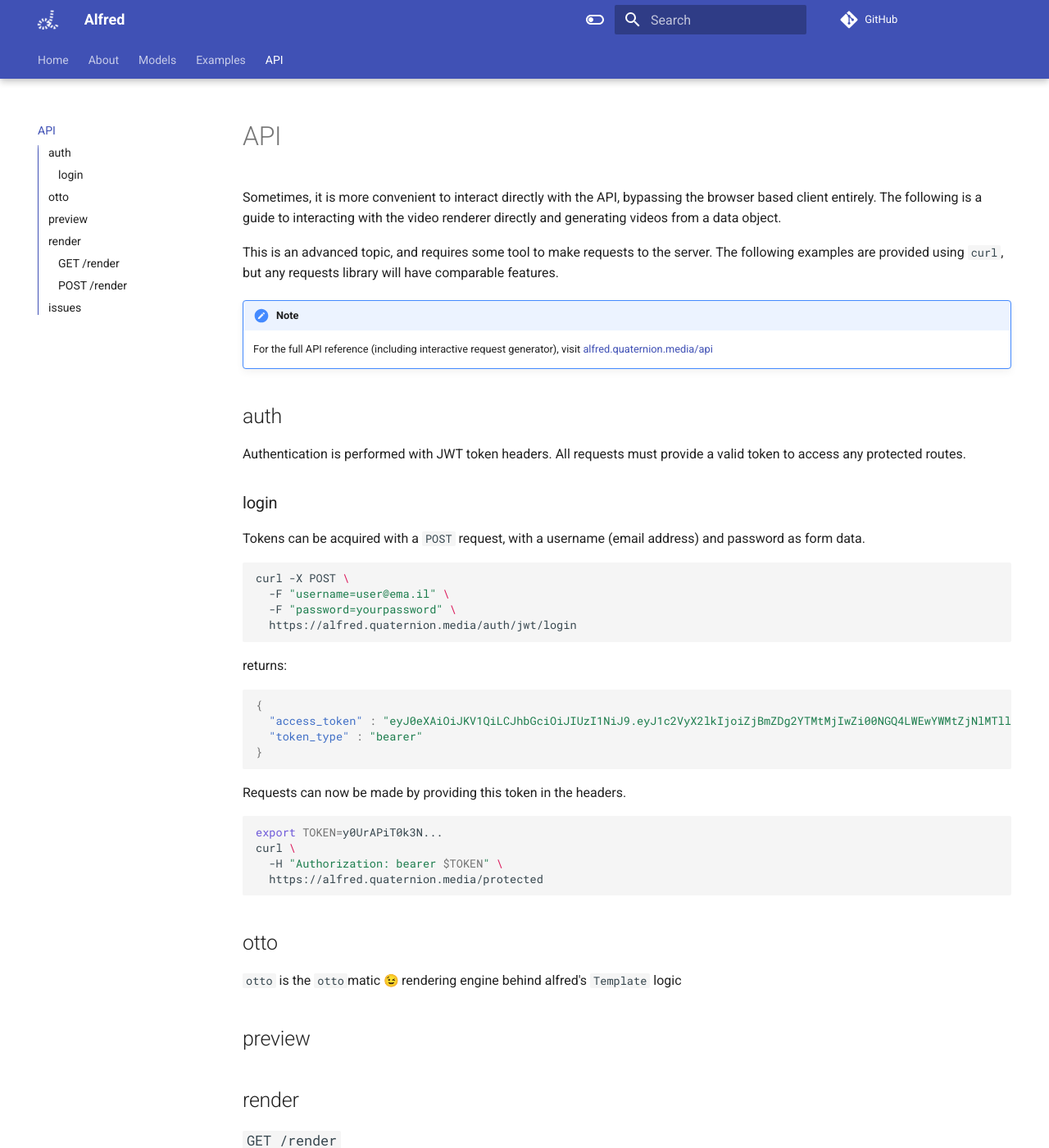
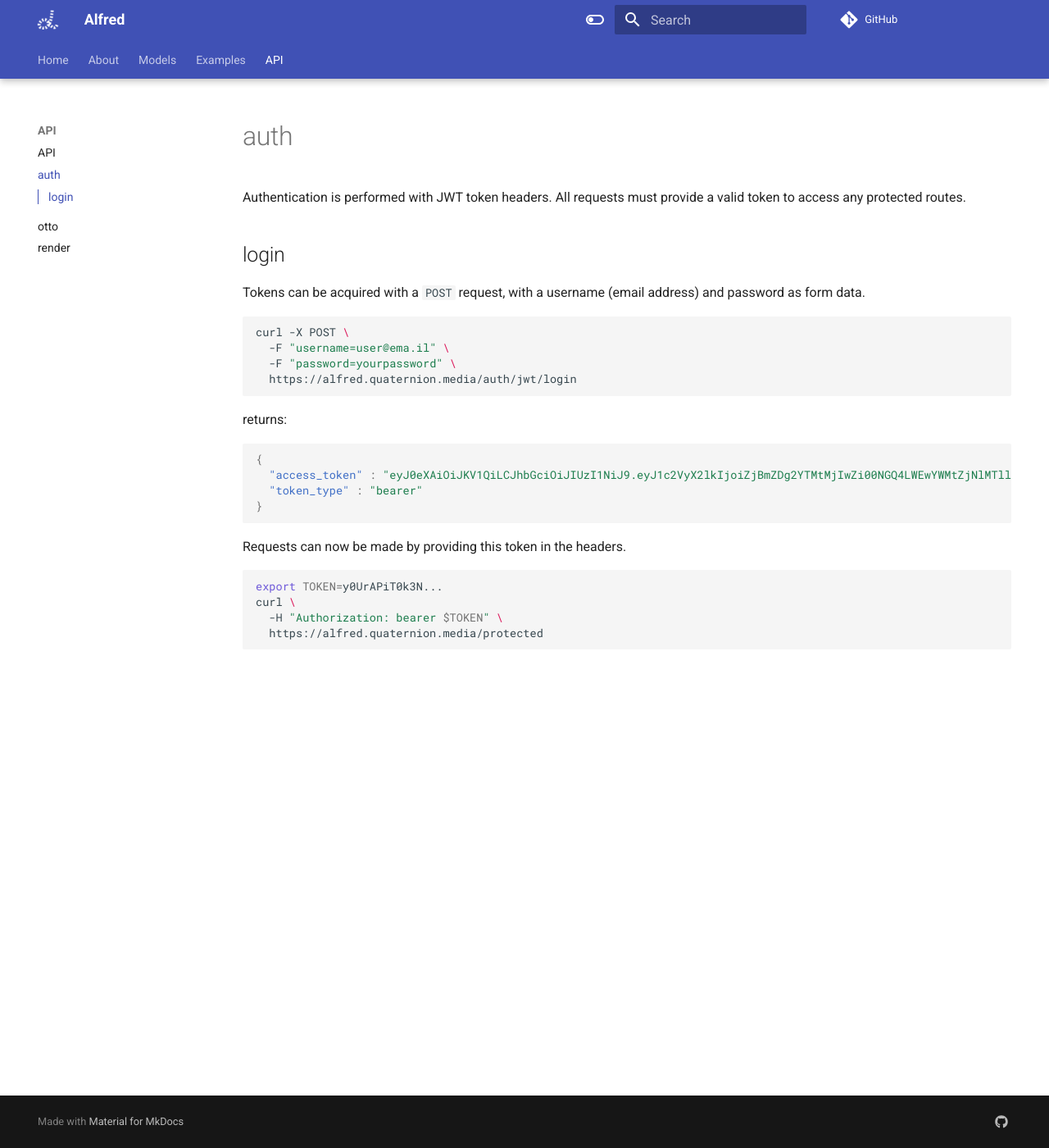
Before and after one commit to quaternionmedia/alfred, an MkDocs documentation site: the page built from docs/api/auth.md, in a window 1280 px wide and 1400 px high. Shown: the whole window at 82% size. Built offline with MkDocs 1.6.1 and Material for MkDocs 9.7.7, drawn with Linux system fonts in a browser that asks for light colours; emoji names are drawn with the system emoji font; comment, search, counter and statistics services are not loaded; some of the changed text lies outside the part shown.

````diff
--- a/docs/api.md
+++ b/docs/api/auth.md
@@ -1,15 +1,7 @@
-# API
-Sometimes, it is more convenient to interact directly with the API, bypassing the browser based client entirely. The following is a guide to interacting with the video renderer directly and generating videos from a data object.
-
-This is an advanced topic, and requires some tool to make requests to the server. The following examples are provided using `curl`, but any requests library will have comparable features.
-
-!!! note
-    For the full API reference (including interactive request generator), visit [alfred.quaternion.media/api](https://alfred.quaternion.media/api)
-
-## auth
+# auth
 Authentication is performed with JWT token headers. All requests must provide a valid token to access any protected routes.
 
-### login
+## login
 Tokens can be acquired with a `POST` request, with a username (email address) and password as form data.
 
 ``` bash
@@ -33,17 +25,3 @@ curl \
   -H "Authorization: bearer $TOKEN" \
   https://alfred.quaternion.media/protected
 ```
-
-## otto
-`otto` is the `otto`matic :wink: rendering engine behind alfred's `Template` logic
-
-## preview
-
-## render
-
-### `GET /render`
-
-### `POST /render`
-
-## issues
-Report any issues with renders with the `/report/{render}` endpoint.
--- a/mkdocs.yml
+++ b/mkdocs.yml
@@ -15,7 +15,11 @@ nav:
     - examples/index.md
     - Basic: examples/basic.md
     - Advanced: examples/advanced.md
-  - API: api.md
+  - API:
+    - api/index.md
+    - api/auth.md
+    - api/otto.md
+    - api/render.md
 
 markdown_extensions:
   - pymdownx.highlight
````
Also changed, not shown: docs/api/index.md (added, +11 -0 lines), docs/api/otto.md (added, +4 -0 lines), docs/api/render.md (added, +6 -0 lines).
